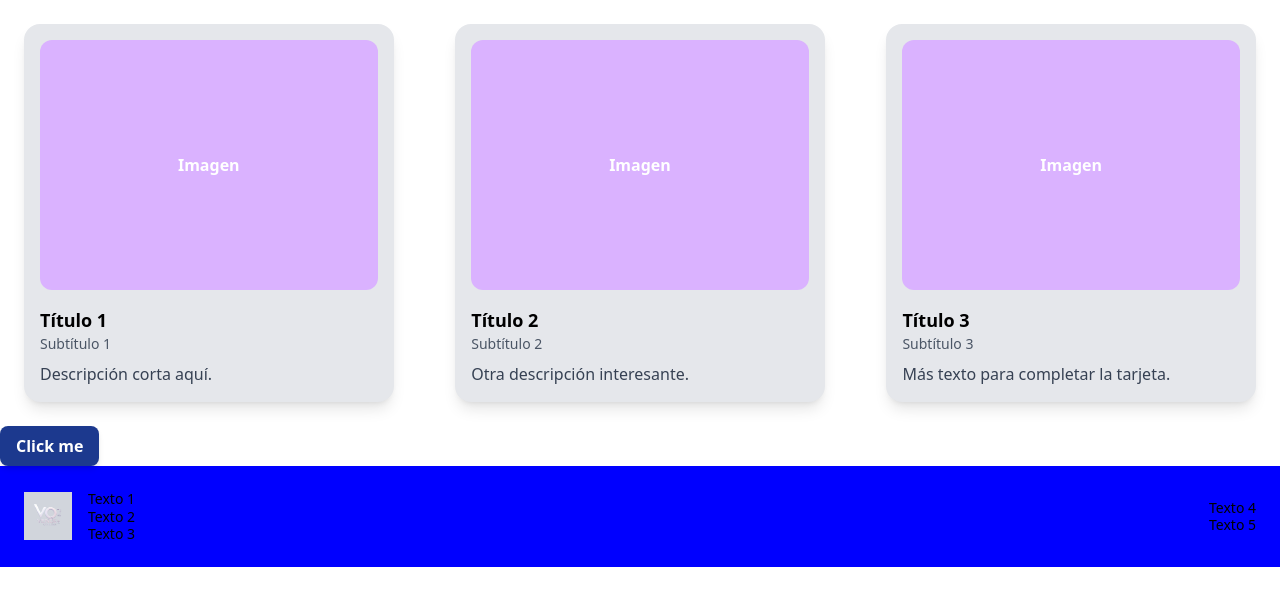
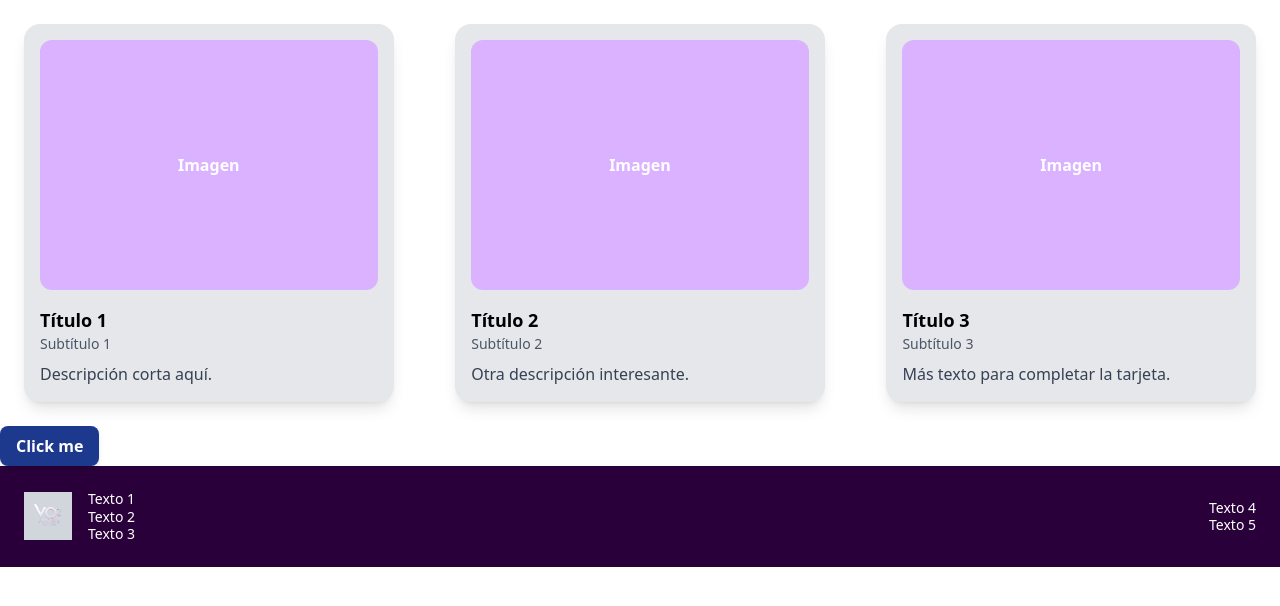
Before and after one commit to oscarcmn/ComponentesHugoYOscar, a React (Vite) app: page / in a window 1280 px wide. Shown: the top 606 px of the page. Built offline with nearby package versions, Linux system fonts and the light colour scheme.

Commit message:
Clases de colores

```diff
--- a/src/components/Footer.tsx
+++ b/src/components/Footer.tsx
@@ -1,6 +1,6 @@
 function Footer() {
     return (
-        <footer className="text-blanco flex justify-between items-center p-6" style={{ backgroundColor: 'blue' }}>
+        <footer className="text-blanco flex justify-between items-center p-6 bg-primary">
             {/* Izquierda: Icono y texto */}
             <div className="flex items-center gap-4">
                 <div className="w-12 h-12 bg-gray-300 flex items-center justify-center">
--- a/src/index.css
+++ b/src/index.css
@@ -93,3 +93,43 @@
   color: var(--negro);
   text-transform: uppercase;
 }
+
+.text-blanco {
+  color: var(--blanco);
+}
+
+.text-negro {
+  color: var(--negro);
+}
+
+.text-primary {
+  color: var(--primary);
+}
+
+.text-secondary {
+  color: var(--secondary);
+}
+
+.text-terciary {
+  color: var(--terciary);
+}
+
+.bg-blanco {
+  background-color: var(--blanco);
+}
+
+.bg-negro {
+  background-color: var(--negro);
+}
+
+.bg-primary {
+  background-color: var(--primary);
+}
+
+.bg-secondary {
+  background-color: var(--secondary);
+}
+
+.bg-terciary {
+  background-color: var(--terciary);
+}
```
